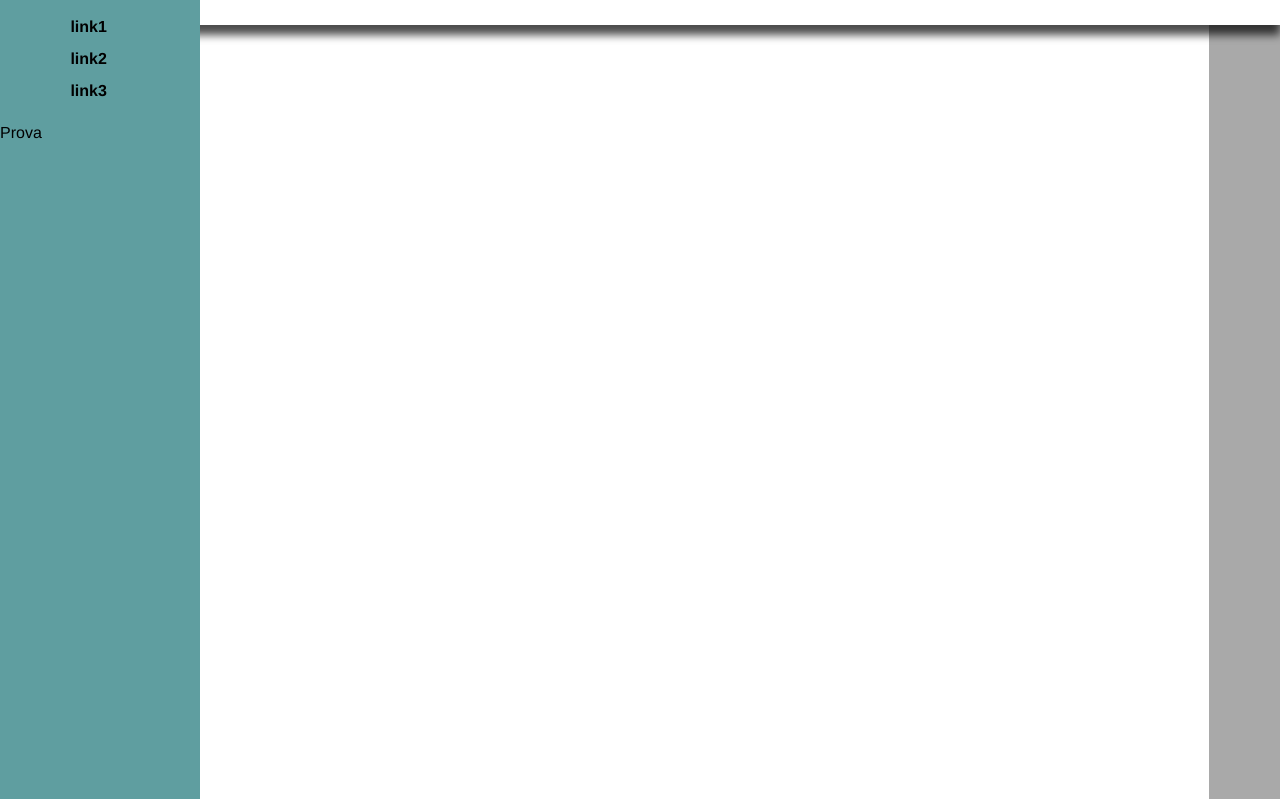
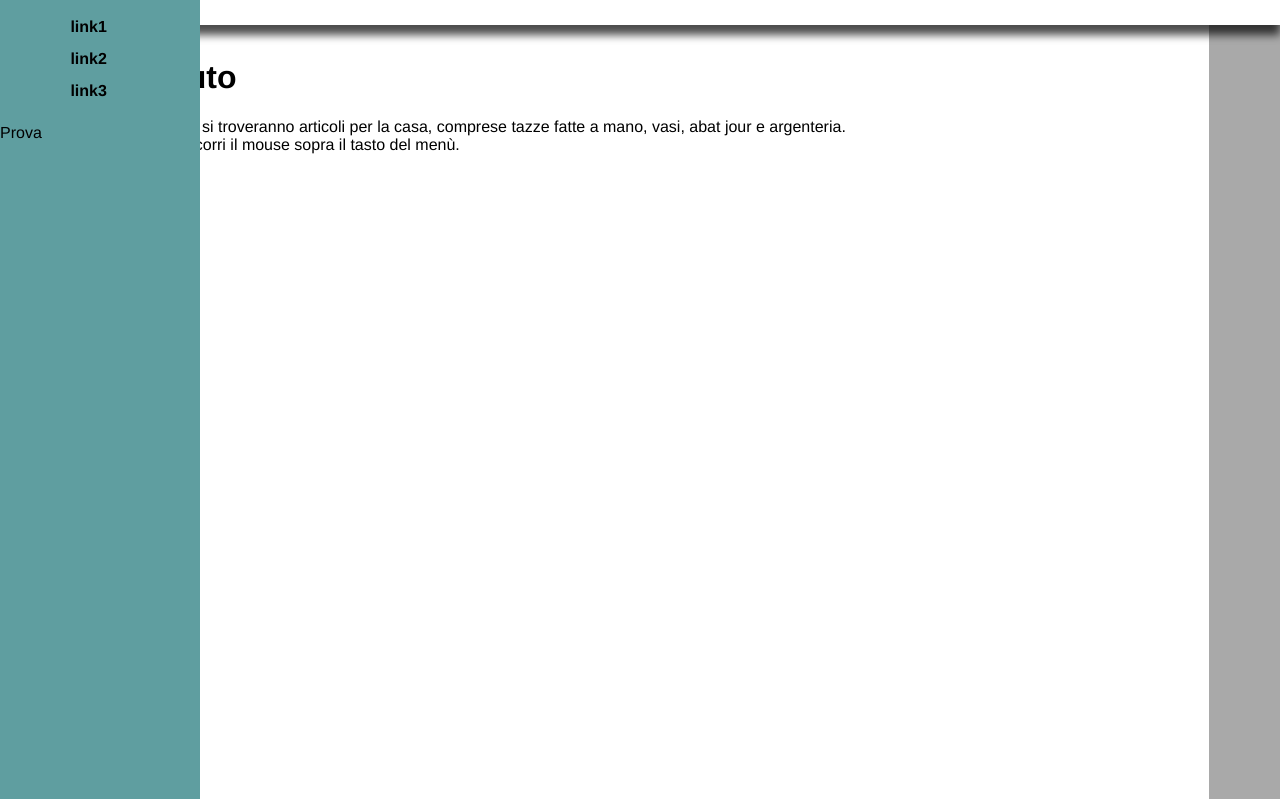
Before and after one commit to Polpetta/basidati2015, a PHP site: page / in a window 1280 px wide. Shown: the top 799 px of the page. Run offline with PHP 8.4, Linux system fonts and the light colour scheme.

Commit message:
Piccola descrizione aggiunta nella homepage

```diff
--- a/index.php
+++ b/index.php
@@ -13,6 +13,11 @@
             getMenu()
         ?>
        <div id="main">
+           <h1>Benvenuto</h1>
+           <p>
+               In questo negozio si troveranno articoli per la casa, comprese tazze fatte a mano, vasi, abat jour e argenteria. <br>
+               Per cominciare, scorri il mouse sopra il tasto del men&ugrave;.
+           </p>
          <p>prova</p>
         <p>prova</p>
         <p>prova</p>
```
